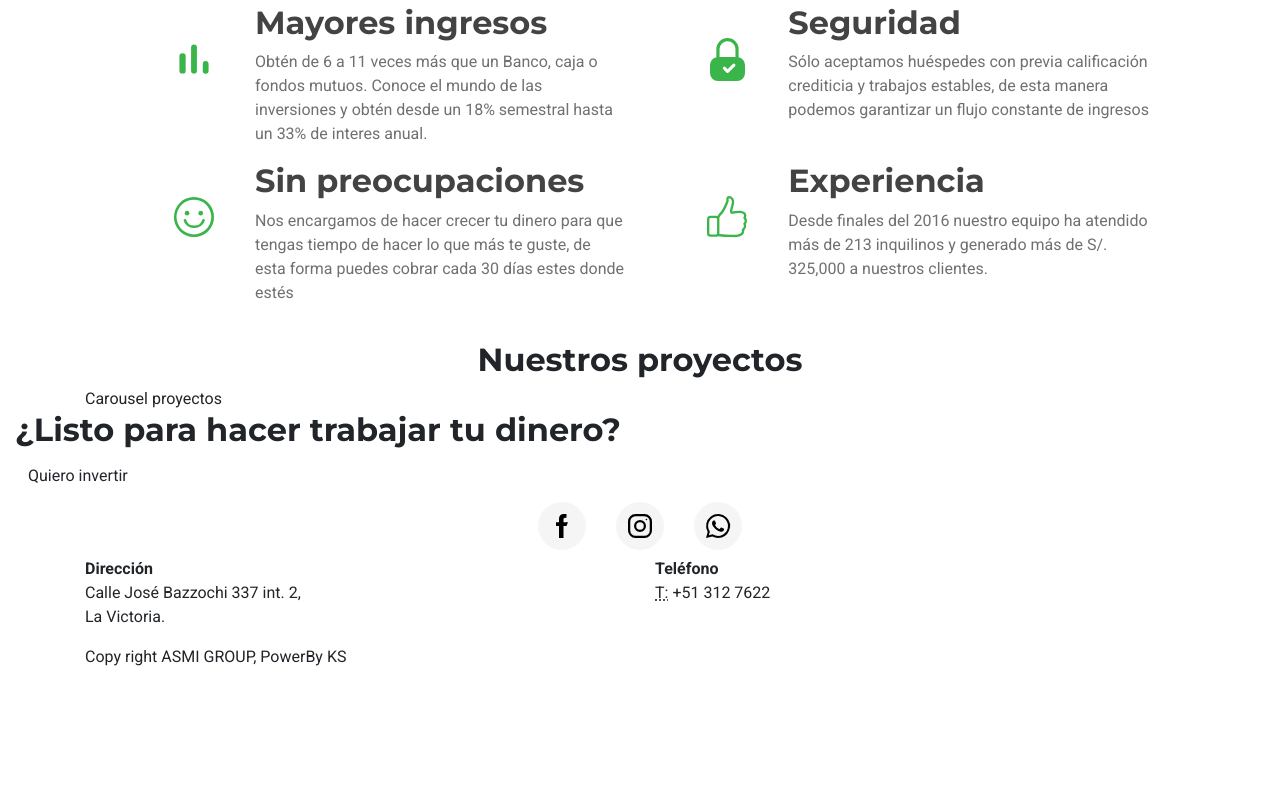
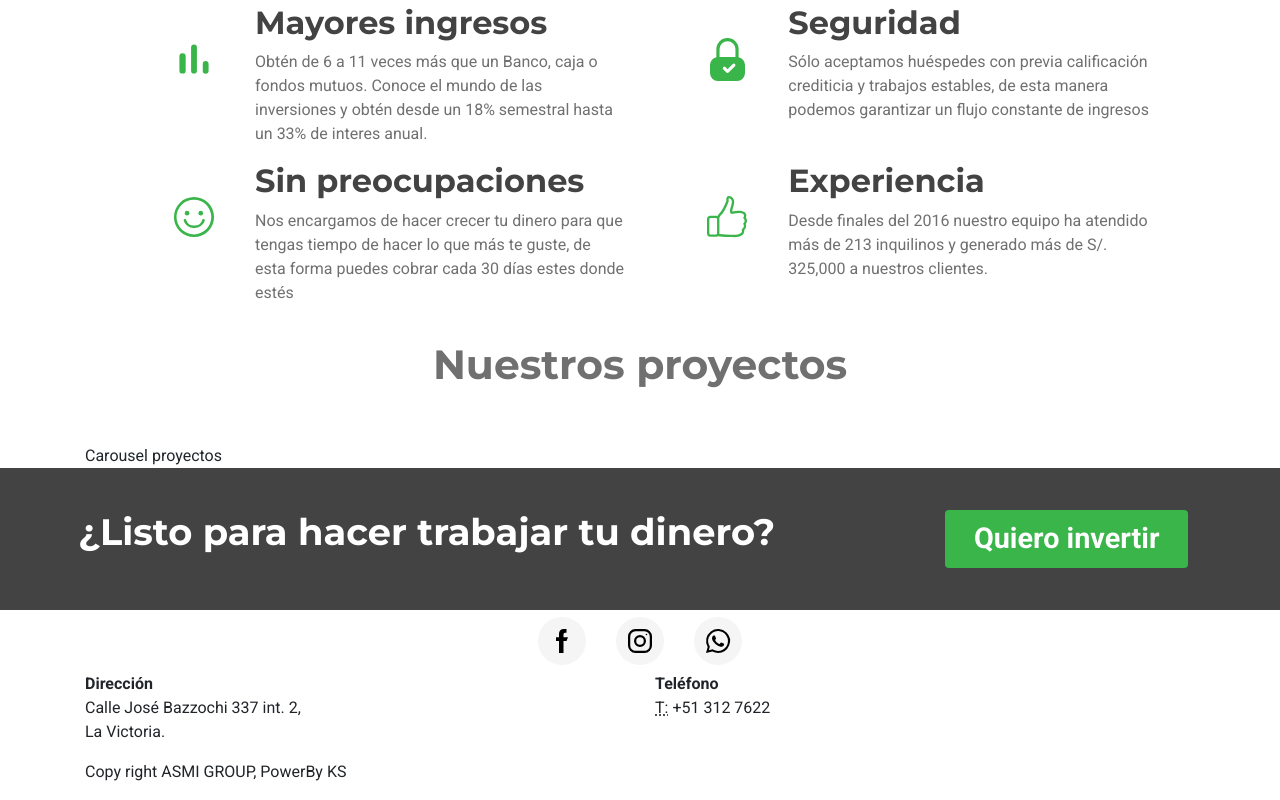
Before and after one commit to camiloreynaga/landing-good_life, a plain HTML site: page index.html in a window 1280 px wide. Shown: the part 1556-2356 px from the top of the page. Before the commit the page ends 2241 px from the top, so only its background shows below. Drawn offline with nearby package versions, Linux system fonts and the light colour scheme.

Commit message:
segundo call to action hecho - projects section

```diff
--- a/css/style.css
+++ b/css/style.css
@@ -134,8 +134,7 @@ body{
 
 /* calc to action section  */
 .cta{
-    /* padding-top: 30px ; */
-    /* padding-bottom: 30px ; */
+
     padding-top: calc(1.875em + 1vw);
     padding-bottom: calc(1.875em + 1vw);
     background-color:#434343 ;
@@ -150,6 +149,20 @@ body{
     font-weight: 600;
     color: #fff;
     background-color: #Eb4909;
+    width: calc(8em + 1vw);
+    /* max-width: 280px; */
+     /* 3.125rem; */
+    color: #FFFFFF;
+    /* font-size: 1em + 1.25rem;  */
+    text-align: center;
+
+}
+
+.btn-cal_green{
+    font-size: calc(1em + 1vw);
+    font-weight: 600;
+    color: #fff;
+    background-color: #39B54A;
     width: calc(8em + 1vw);
     /* max-width: 280px; */
      /* 3.125rem; */
@@ -180,3 +193,12 @@ body{
 {
     color: #707070;
 }
+
+/* projects section  */
+
+.projects_title
+{
+    font-size: calc(1.750em + 1vw);
+    margin-bottom: 3.375rem;
+    color: #707070;
+}
--- a/index.html
+++ b/index.html
@@ -241,18 +241,21 @@
             <div class="row">
                 <div class="col">
 
-                    <h2 class="projects text-center">Nuestros proyectos</h2>
+                    <h2 class="projects_title text-center">Nuestros proyectos</h2>
                     <div class="carousel">
                         Carousel proyectos
                     </div>
                 </div>
             </div>
         </div>
-        <div class="container-fluid">
+        <div class="container-fluid cta">
             <div class="row">
-                <div class="col">
-                    <h2 class="projects_cta">¿Listo para hacer trabajar tu dinero?</h2>
-                    <a href="" class="btn">Quiero invertir</a>
+                <div class="col-sm-8 text-center">
+                    <h2 class="projects_cta cta_text">¿Listo para hacer trabajar tu dinero?</h2>
+                </div>
+                <div class="col-sm-4 text-center">
+                    <a href="http://bit.ly/whatsappGLpe" class="btn  btn-cal_green">Quiero invertir</a>
+
                 </div>
             </div>
         </div>
```
